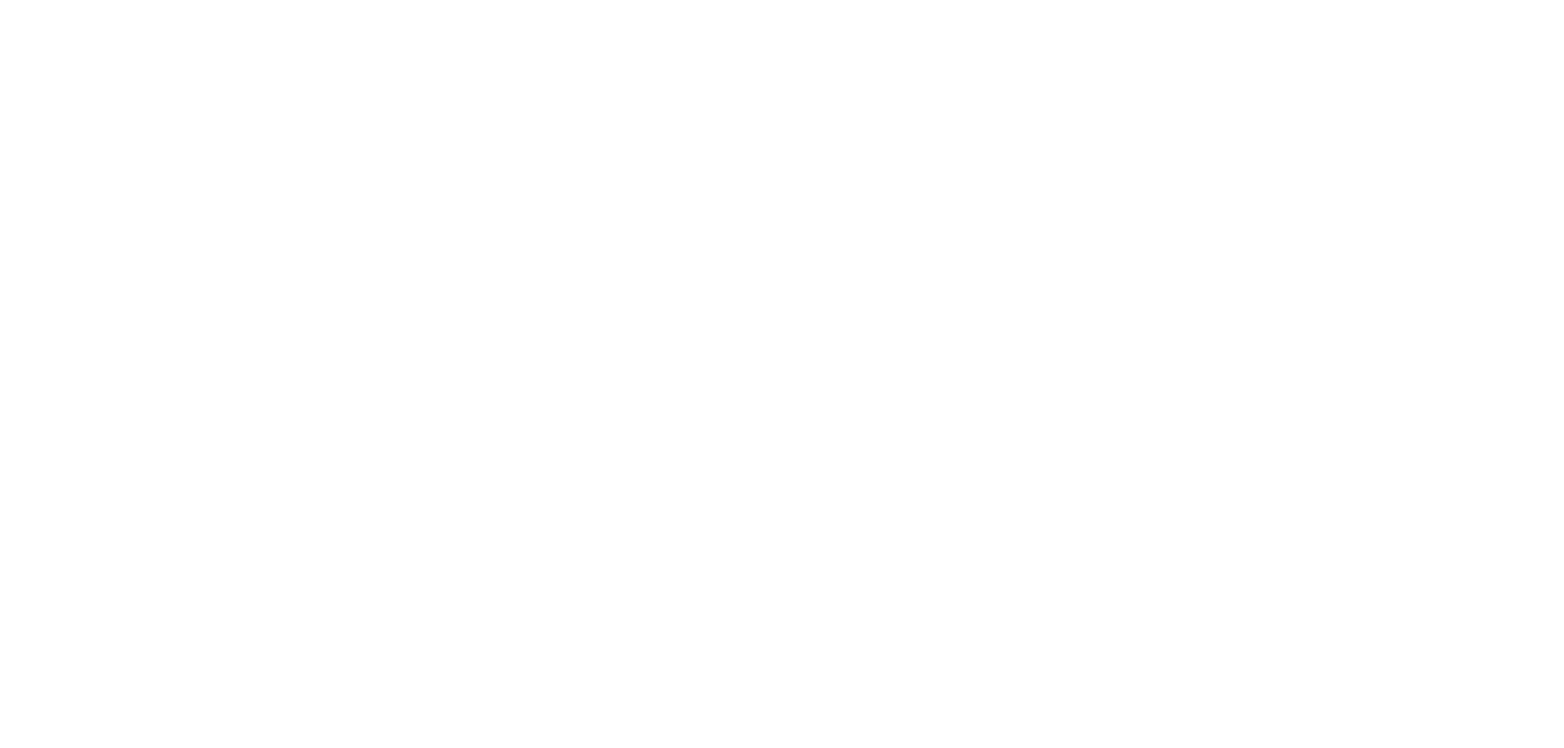
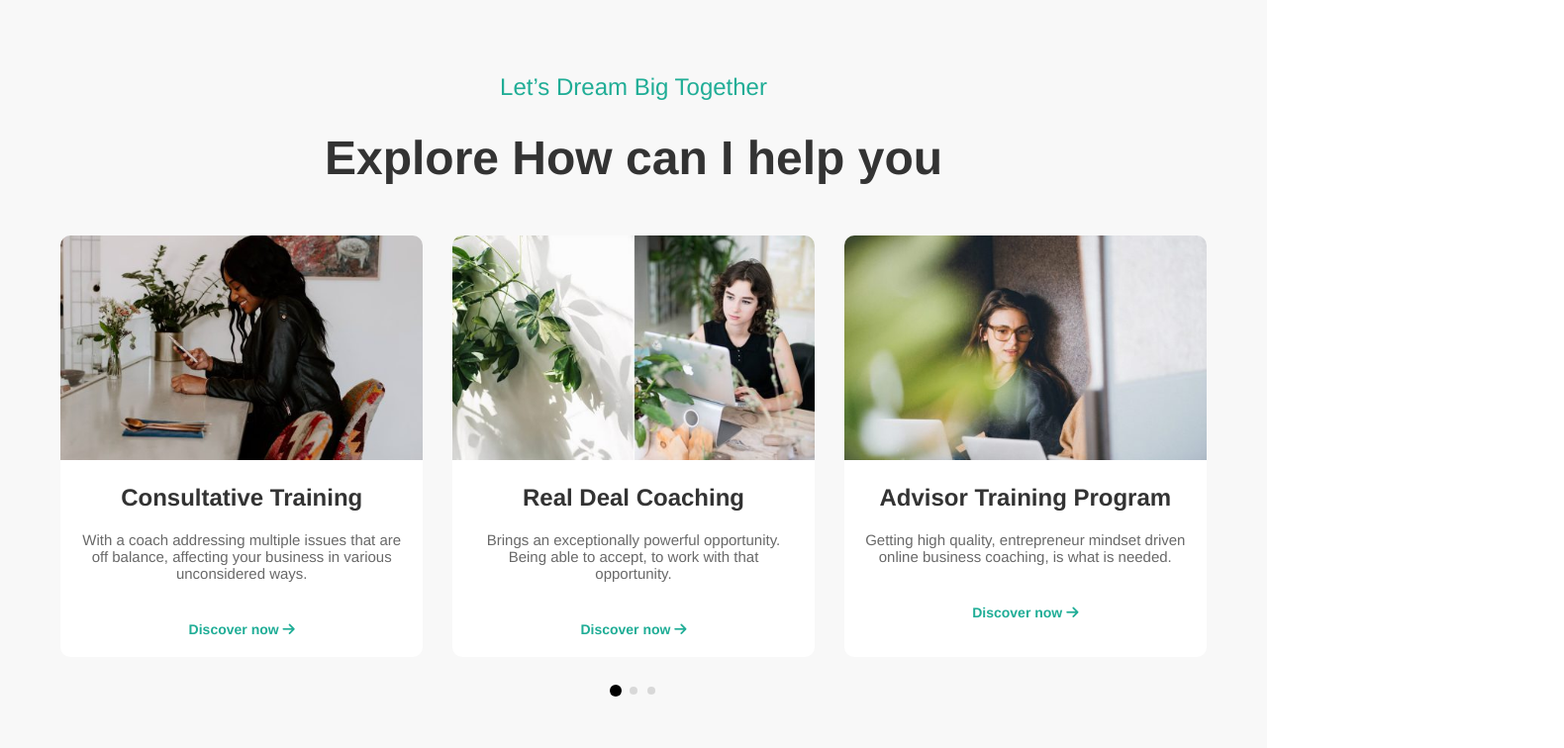
Before and after one commit to albicorra/proj-html-vuejs, a Vue app: page / in a window 1280 px wide. Shown: the part 1840-2596 px from the top of the page at 99% size, 1580 px wide, since content can reach past the window. Before the commit the page ends 1804 px from the top, so only its background shows below. Built offline with nearby package versions, Linux system fonts and the light colour scheme; a small style sheet from the web is missing.

Commit message:
section help you 1 completa

```diff
--- a/src/assets/scss/common.scss
+++ b/src/assets/scss/common.scss
@@ -1,2 +1,6 @@
-/* @import "~@fontsource/releway/index.css";
-@import "~@fontsource/releway/400.css"; */
+@import "~@fontsource/raleway/index.css";
+@import "~@fontsource/raleway/400.css";
+@import "~@fontsource/raleway/500.css";
+@import "~@fontsource/raleway/600.css";
+@import "~@fontsource/raleway/700.css";
+@import "~@fontsource/raleway/800.css";
--- a/src/assets/scss/layout.scss
+++ b/src/assets/scss/layout.scss
@@ -10,7 +10,7 @@
 }
 
 img{
-    max-width: 100%;
+    width: 100%;
 }
 
 a{
@@ -26,3 +26,8 @@
     width: 1180px;
     margin: 0 auto;
 }
+
+.container-large{
+    width: 1580px;
+    margin: 0 auto;
+}
--- a/src/assets/scss/mixin.scss
+++ b/src/assets/scss/mixin.scss
@@ -27,7 +27,7 @@
 /* title */
 .big-title{
     font-size: 48px;
-    font-weight: 800;
+    font-weight: 700;
     line-height: 56px;
     color: #333333;
     margin-bottom: 20px;
--- a/src/components/DigitalApproach.vue
+++ b/src/components/DigitalApproach.vue
@@ -84,7 +84,7 @@
 
         .information-digital{
             text-align: center;
-            font-weight: 800;
+            font-weight: 700;
             font-size: 34px;
             margin-bottom: 50px;
         }
@@ -105,6 +105,12 @@
                 color: #1FAD96;
                 border: 2px solid #EEEEEE;
             }
+
+            .green-button.light:hover{
+                background-color: #3F3A64;
+                color: #fff;
+            }
+
         }
 
     }
--- /dev/null
+++ b/src/components/HelpCard.vue
@@ -0,0 +1,85 @@
+<template>
+    <div class="card">
+        <div>
+            <img :src="img" alt="">
+        </div>
+
+        <div class="card-text-wrapper">
+            <h4>{{title}}</h4>
+            <p>{{text}}</p>
+        </div>
+
+        <div class="button-discover">
+            <span>Discover now  </span>
+            <i class="fa-solid fa-arrow-right"></i>
+        </div>
+
+    </div>
+</template>
+
+<script>
+export default {
+  name: 'MyFooter',
+  props:{
+    title: String,
+    text: String,
+    img: String,
+  }
+}
+</script>
+
+<style scoped lang="scss">
+    .card{
+        width: 31%;
+        display: flex;
+        flex-direction: column;
+        align-items: center;
+        overflow: hidden;
+        border-radius: 10px;
+        cursor: pointer;
+        background-color: #fff;
+
+        .card-text-wrapper{
+            padding: 20px;
+            text-align: center;
+
+            h4{
+                font-size: 24px;
+                font-weight: 600;
+                margin-bottom: 20px;
+                color: #333333;
+            }
+
+            p{
+                font-size: 15px;
+                color: #696969;
+            }
+        }
+
+        .button-discover{
+            width: 100%;
+            padding: 20px;
+            text-align: center;
+            border-top: 1px solid #eeeeee;
+            font-weight: 700;
+            border: none;
+            transition: 300ms;
+            font-size: 14px;
+            color: #1FAD96;
+        }
+
+        .button-discover:hover{
+            background-color: #1FAD96;
+            color: #fff;
+        }
+    }
+
+    .card:hover img{
+        transition: 1s;
+        transform: scale(1.1);
+    }
+    .card:hover .button-discover{
+    background-color: #1FAD96;
+    color: #fff;
+    }
+</style>
--- /dev/null
+++ b/src/components/HelpCard2.vue
@@ -0,0 +1,82 @@
+<template>
+    <div class="card">
+        <div>
+            <img :src="img" alt="">
+        </div>
+
+        <div class="card-text-wrapper">
+            <h4>{{price}}</h4>
+            <p>{{text}}</p>
+        </div>
+
+        <div class="button-discover">
+            <span>Discover now  </span>
+            <i class="fa-solid fa-arrow-right"></i>
+        </div>
+
+    </div>
+</template>
+
+<script>
+export default {
+  name: 'MyFooter',
+  props:{
+    price: String,
+    text: String,
+    img: String,
+  }
+}
+</script>
+
+<style scoped lang="scss">
+    .card{
+        width: 18%;
+        display: flex;
+        flex-direction: column;
+        align-items: center;
+        overflow: hidden;
+        border-radius: 10px;
+        cursor: pointer;
+        background-color: #fff;
+
+        .card-text-wrapper{
+            padding: 20px;
+            text-align: center;
+
+            h4{
+                font-size: 24px;
+                font-weight: 600;
+                margin-bottom: 20px;
+                color: #333333;
+            }
+
+            p{
+                font-size: 15px;
+                color: #696969;
+            }
+        }
+
+        .button-discover{
+            width: 100%;
+            padding: 20px;
+            text-align: center;
+            border-top: 1px solid #eeeeee;
+            font-weight: 700;
+            border: none;
+            transition: 300ms;
+            font-size: 14px;
+            color: #1FAD96;
+        }
+
+
+    }
+
+    /* .card:hover img{
+        transition: 1s;
+        transform: scale(1.1);
+    }
+    .card:hover .button-discover{
+    background-color: #1FAD96;
+    color: #fff;
+    } */
+</style>
--- /dev/null
+++ b/src/components/HelpYou.vue
@@ -0,0 +1,109 @@
+<template>
+  <div class="help-wrapper">
+    <div class="container-small section-wrapper">
+        <h4 class="subtitle">Let’s Dream Big Together</h4>
+        <h1 class="big-title">Explore How can I help you</h1>
+
+        <div class="card-wrapper">
+
+            <HelpCard v-for="el in card"
+            :key="el.id"
+            :img="el.img"
+            :title="el.title"
+            :text="el.text"/>
+
+            <div class="circle-wrapper">
+                <div class="circle active"></div>
+                <div class="circle"></div>
+                <div class="circle"></div>
+            </div>
+        </div>
+    </div>
+  </div>
+</template>
+
+<script>
+import HelpCard from './HelpCard.vue'
+
+export default {
+  name: 'HelpYou',
+  components: {
+    HelpCard
+  },
+  data () {
+    return{
+      card:[
+        {
+          title: 'Consultative Training',
+          text: 'With a coach addressing multiple issues that are off balance, affecting your business in various unconsidered ways.',
+          img: require('../assets/img/home-business-service-slide-01-480x298.jpg'),
+          id: 1,
+        },
+        {
+          title: 'Real Deal Coaching',
+          text: 'Brings an exceptionally powerful opportunity. Being able to accept, to work with that opportunity.',
+          img: require('../assets/img/home-business-service-slide-02-480x298.jpg'),
+          id: 2,
+        },
+        {
+          title: 'Advisor Training Program',
+          text: 'Getting high quality, entrepreneur mindset driven online business coaching, is what is needed.',
+          img: require('../assets/img/home-business-service-slide-03-480x298.jpg'),
+          id: 3,
+        },
+      ]
+    }
+  }
+}
+</script>
+
+<style scoped lang="scss">
+    .help-wrapper{
+        background-color: #F8F8F8;
+
+        .section-wrapper{
+            display: flex;
+            justify-content: center;
+            align-items: center;
+            flex-direction: column;
+            padding: 110px 0px;
+
+            .card-wrapper{
+                display: flex;
+                flex-wrap: wrap;
+                column-gap: 30px;
+                margin-top: 30px;
+                /* margin-bottom: 70px; */
+                width: 100%;
+                justify-content: center;
+
+                .circle-wrapper{
+                    display: flex;
+                    align-items: center;
+
+
+                    .circle{
+                        background-color: #D8D8D8;
+                        width: 8px;
+                        height: 8px;
+                        margin: 30px 5px;
+                        border-radius: 50%;
+                        cursor: pointer;
+                    }
+
+                    .circle.active{
+                        background-color: black;
+                        transform: scale(1.5);
+                    }
+
+                    .circle:hover{
+                        background-color: black;
+                        transform: scale(1.5);
+                        transition: 300ms;
+                    }
+                }
+
+            }
+        }
+    }
+</style>
--- /dev/null
+++ b/src/components/HelpYou2.vue
@@ -0,0 +1,85 @@
+<template>
+  <div class="help-wrapper">
+    <div class="container-large section-wrapper">
+        <h4 class="subtitle">Let’s Dream Big Together</h4>
+        <h1 class="big-title">Explore How can I help you</h1>
+
+        <div class="card-wrapper">
+
+            <HelpCard2 v-for="el in card"
+            :key="el.id"
+            :img="el.img"
+            :price="el.price"
+            :text="el.text"/>
+
+
+        </div>
+    </div>
+  </div>
+</template>
+
+<script>
+import HelpCard2 from './HelpCard2.vue'
+
+export default {
+  name: 'HelpYou2',
+  components: {
+    HelpCard2
+  },
+  data () {
+    return{
+      card:[
+        {
+          price: '$40.00',
+          text: 'Learning to write as a Professional Author',
+          img: require('../assets/img/course-02-443x600.jpg'),
+          id: 1,
+        },
+        /* {
+          price: 'free',
+          text: 'Customer-centric Info-tech Strategies',
+          img: require('../assets/img/home-business-service-slide-03-480x298.jpg'),
+          id: 2,
+        },
+        {
+          price: '$19.00',
+          text: 'Open Programming Courses for everyone: Pyton',
+          img: require('../assets/img/home-business-service-slide-03-480x298.jpg'),
+          id: 3,
+        },
+        {
+          price: '$26.00',
+          text: 'Academic listening and Note-talking',
+          img: require('../assets/img/home-business-service-slide-03-480x298.jpg'),
+          id: 4,
+        }, */
+      ]
+    }
+  }
+}
+</script>
+
+<style scoped lang="scss">
+    .help-wrapper{
+        background-color: #fff;
+
+        .section-wrapper{
+            display: flex;
+            justify-content: center;
+            align-items: center;
+            flex-direction: column;
+            padding: 110px 0px;
+
+            .card-wrapper{
+                display: flex;
+                flex-wrap: wrap;
+                column-gap: 30px;
+                margin-top: 30px;
+                /* margin-bottom: 70px; */
+                width: 100%;
+                justify-content: center;
+
+            }
+        }
+    }
+</style>
--- a/src/components/MyMain.vue
+++ b/src/components/MyMain.vue
@@ -1,16 +1,22 @@
 <template>
   <div>
     <DigitalApproach/>
+    <HelpYou/>
+    <HelpYou2/>
   </div>
 </template>
 
 <script>
 import DigitalApproach from './DigitalApproach.vue'
+import HelpYou from './HelpYou.vue'
+import HelpYou2 from './HelpYou2.vue'
 
 export default {
   name: 'MyMain',
   components: {
     DigitalApproach,
+    HelpYou,
+    HelpYou2
   }
 }
 </script>
```
